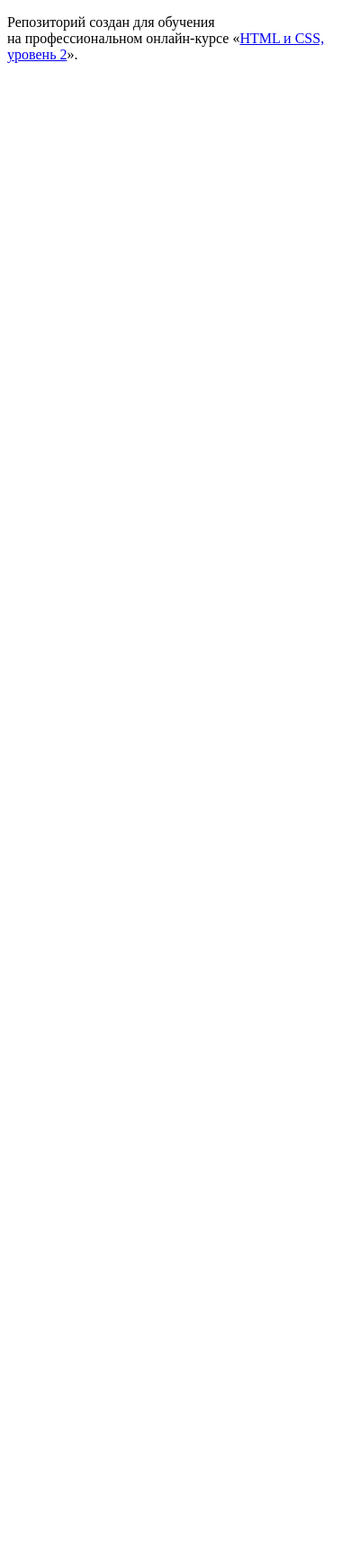
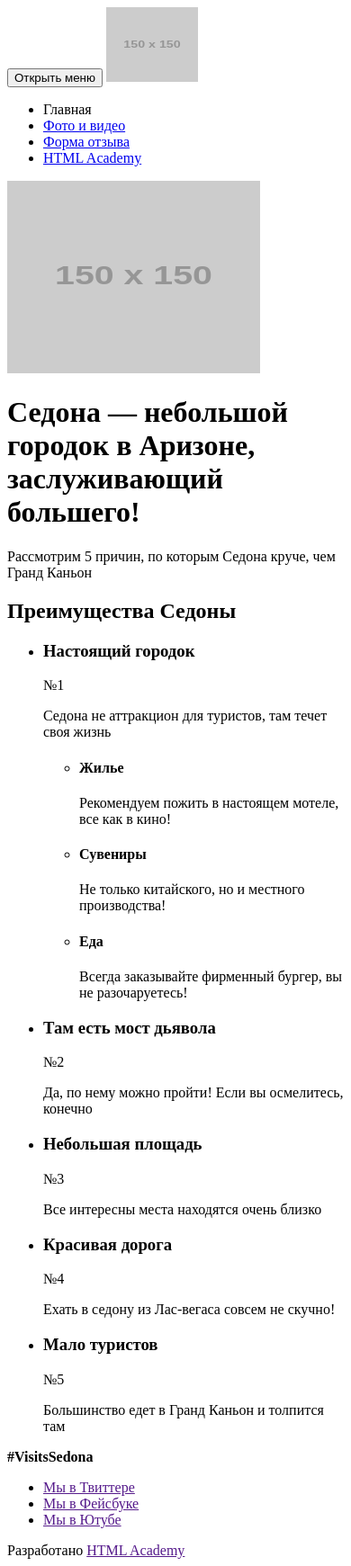
Before and after one commit to Delayload/1333443-sedona-19, a website: page source/index.html in a window 390 px wide. Shown: the whole page at 90% size. Before the commit the page ends 844 px from the top, so only its background shows below. Drawn offline with Linux system fonts and the light colour scheme; placeholder pictures from the web are drawn by us.

Commit message:
Начинаем методичную разметку личного проекта

```diff
--- a/source/index.html
+++ b/source/index.html
@@ -5,8 +5,112 @@
     <title>HTML Academy: Седона</title>
   </head>
   <body>
+    <header class="page-header">
+        <nav class="main-nav">
+            <button class="main-nav__toggle" type="button">Открыть меню</button>
+            <a class="main-nav__logo" href="#">
+                <img class="main-nav__logo-image" src="https://via.placeholder.com/150x150" width="102" height="83" alt="Логотип Седона">
+            </a>
+            <nav class="main-nav__wrapper">
+                <ul class="main-nav__list">
+                    <li class="main-nav__item main-nav__item--active">
+                        <a>Главная</a>
+                    </li>
+                    <li class="main-nav__item">
+                        <a href="photo.html">Фото и видео</a>
+                    </li>
+                    <li class="main-nav__item">
+                        <a href="form.html">Форма отзыва</a>
+                    </li>
+                    <li class="main-nav__item">
+                        <a href="#">HTML Academy</a>
+                    </li>
+                </ul>
+            </nav>
+        </nav>
+        <img class="page-header__img page-header__img--index"  src="https://via.placeholder.com/150x150" width="281" height="214" alt="Интро Седона">
+    </header>
 
-    <p>Репозиторий создан для обучения на профессиональном онлайн‑курсе «<a href="https://htmlacademy.ru/intensive/adaptive">HTML и CSS, уровень 2</a>».</p>
+    <main class="page-main">
+        <div class="intro">
+            <h1 class="intro__heading">Седона — небольшой городок в Аризоне, заслуживающий большего!</h1>
+            <p class="intro__text">Рассмотрим 5 причин, по которым Седона круче, чем Гранд Каньон</p>
+        </div>
+        <section class="advantages">
+            <h2 class="visually-hidden">Преимущества Седоны</h2>
+            <ul class="advantages-list">
+                <li class="advantages__item advantages__item--blue">
+                    <div class="advantages__text">
+                        <h3 class="text-heading">Настоящий городок</h3>
+                        <p class="text-index">№1</p>
+                        <p class="text-desc">Седона не аттракцион для туристов, там течет своя жизнь</p>
+                    </div>
+                    <ul class="advatnages__features-list">
+                        <li class="features-item features-item--home">
+                            <h4 class="features__heading">Жилье</h4>
+                            <p class="features__desc">Рекомендуем пожить в настоящем мотеле, все как в кино!</p>
+                        </li>
+                        <li class="features-item features-item--present">
+                            <h4 class="features__heading">Сувениры</h4>
+                            <p class="features__desc">Не только китайского, но и местного производства!</p>
+                        </li>
+                        <li class="features-item features-item--food">
+                            <h4 class="features__heading">Еда</h4>
+                            <p class="features__desc">Всегда заказывайте фирменный бургер, вы не разочаруетесь!</p>
+                        </li>
+                    </ul>
+                </li>
+                <li class="advantages__item advantages__item--blue">
+                    <div class="advantages__text">
+                        <h3 class="text-heading">Там есть мост дьявола</h3>
+                        <p class="text-index">№2</p>
+                        <p class="text-desc">Да, по нему можно пройти! Если вы осмелитесь, конечно</p>
+                    </div>
+                </li>
+                <li class="advantages__item">
+                    <div class="advantages__text">
+                        <h3 class="text-heading">Небольшая площадь</h3>
+                        <p class="text-index">№3</p>
+                        <p class="text-desc">Все интересны места находятся очень близко</p>
+                    </div>
+                </li>
+                <li class="advantages__item">
+                    <div class="advantages__text">
+                        <h3 class="text-heading">Красивая дорога</h3>
+                        <p class="text-index">№4</p>
+                        <p class="text-desc">Ехать в седону из Лас-вегаса совсем не скучно!</p>
+                    </div>
+                </li>
+                <li class="advantages__item">
+                    <div class="advantages__text">
+                        <h3 class="text-heading">Мало туристов</h3>
+                        <p class="text-index">№5</p>
+                        <p class="text-desc">Большинство едет в Гранд Каньон и толпится там</p>
+                    </div>
+                </li>
+            </ul>
+        </section>
+    </main>
 
+    <footer class="page-footer">
+        <b class="footer__tag">#VisitsSedona</b>
+        <div class="page-footer__social social">
+            <ul class="social__list">
+                <li class="social__item">
+                    <a class="social__link social__link--twitter" href="">Мы в Твиттере</a>
+                </li>
+                <li class="social__item">
+                    <a class="social__link social__link--facebook" href="">Мы в Фейсбуке</a>
+                </li>
+                <li class="social__item">
+                    <a class="social__link social__link--youtube" href="">Мы в Ютубе</a>
+                </li>
+            </ul>
+        </div>
+        <div class="page-footer__copyright copyright">
+            <span class="copyright__text">Разработано</span>
+            <a class="button copyright__link" href="">HTML Academy</a>
+        </div>
+    </footer>
   </body>
 </html>
```
Also changed, not shown: source/form.html (added, +59 -0 lines), source/photo.html (added, +91 -0 lines).
